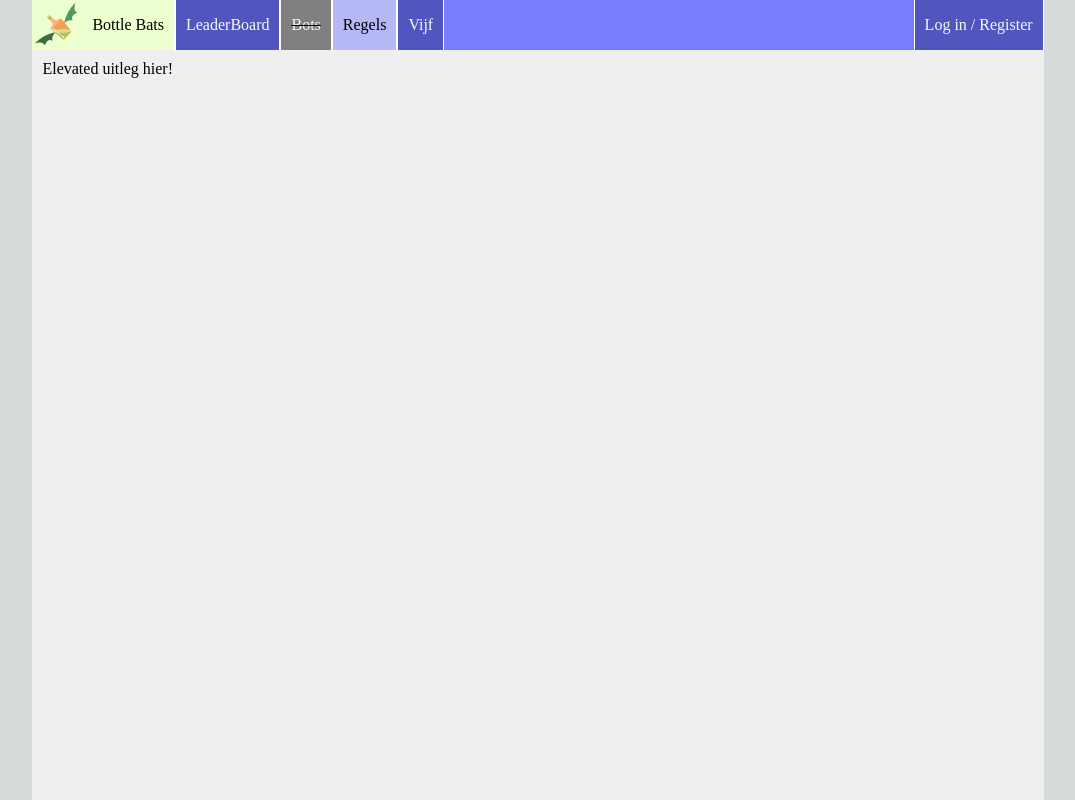
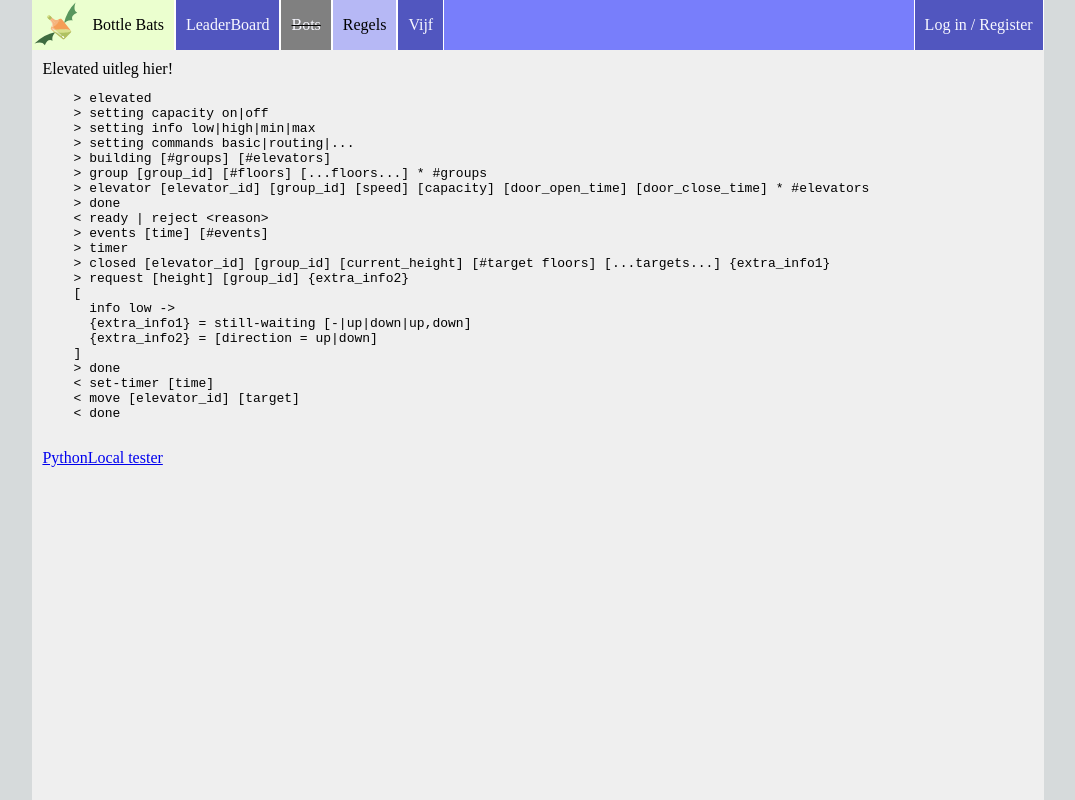
Before and after one commit to davidot/BottleBats, a Vue app in the folder site/: page /rules in a window 1280 px wide. Shown: the whole page, without its empty margins (102-1177 px from the left). Built offline with nearby package versions, Linux system fonts and the light colour scheme; no server answers.

Commit message:
Site: Use new endpoints and add basic explanation

```diff
--- a/site/src/components/elevated/BotInfo.vue
+++ b/site/src/components/elevated/BotInfo.vue
@@ -68,80 +68,7 @@ export default {
       if (!this.bot || this.bot.id == null)
         return;
 
-      // setTimeout(() => {
-      //   if (this.bot.id === 2) {
-      //     this.cases = [
-      //       {
-      //         id: 23,
-      //         name: "case 11",
-      //         success: true,
-      //         result: {
-      //           "avg-wait": 28.297398,
-      //           "avg-travel": 32.378563,
-      //           "max-wait": 177,
-      //           "max-travel": 222,
-      //           power: 45264,
-      //           "total-time": 50050
-      //         },
-      //         status: "done",
-      //       },
-      //       {
-      //         id: 22,
-      //         name: 'case 22',
-      //         success: false,
-      //         result: 'something something\n    something something',
-      //       },
-      //       {
-      //         id: 24,
-      //         name: 'case 23',
-      //         running: true,
-      //         result: 'something something\n    something something',
-      //       },
-      //       {
-      //         id: 29,
-      //         name: "case 123",
-      //         success: true,
-      //         result: {
-      //           "avg-wait": 28.297398,
-      //           "avg-travel": 32.378563,
-      //           "max-wait": 177,
-      //           "max-travel": 222,
-      //           power: 45264,
-      //           "total-time": 50050
-      //         },
-      //         status: "done",
-      //       },
-      //       {
-      //         id: 30,
-      //         name: 'case 23',
-      //         running: true,
-      //         result: 'something something\n    something something',
-      //       },
-      //       {
-      //         id: 26,
-      //         name: "case 1125",
-      //         success: true,
-      //         result: {
-      //           "avg-wait": 28.297398,
-      //           "avg-travel": 32.378563,
-      //           "max-wait": 177,
-      //           "max-travel": 222,
-      //           power: 45264,
-      //           "total-time": 50050
-      //         },
-      //         status: "done",
-      //       },
-      //       {
-      //         id: 34,
-      //         name: 'case 23',
-      //         running: true,
-      //         result: 'something something\n    something something',
-      //       },
-      //     ];
-      //   }
-      // }, 250);
-
-      endpoint.get('/elevated/bot-cases/' + this.bot.botId)
+      endpoint.get('/elevated/bot-cases/' + this.bot.id)
         .then((val) => {
           this.cases = val.data;
         })
--- a/site/src/views/elevated/BotView.vue
+++ b/site/src/views/elevated/BotView.vue
@@ -26,15 +26,15 @@ export default {
   },
   inject: ["userDetails"],
   mounted() {
-    // this.botUpdateInterval = setInterval(() => this.updateBots(), 15000);
-    // this.updateBots();
-
-    setTimeout(() => {
-      this.bots = [
-        {id: 2, name: 'bot 2', running: true, status: 'false'},
-        {id: 3, name: 'bot 3', running: false, status: 'disabled'},
-      ];
-    }, 500);
+    this.botUpdateInterval = setInterval(() => this.updateBots(), 15000);
+    this.updateBots();
+    //
+    // setTimeout(() => {
+    //   this.bots = [
+    //     {id: 2, name: 'bot 2', running: true, status: 'false'},
+    //     {id: 3, name: 'bot 3', running: false, status: 'disabled'},
+    //   ];
+    // }, 500);
 
 
   },
--- a/site/src/views/elevated/ExplainView.vue
+++ b/site/src/views/elevated/ExplainView.vue
@@ -1,5 +1,32 @@
 <template>
   Elevated uitleg hier!
+  <pre>
+    &gt; elevated
+    &gt; setting capacity on|off
+    &gt; setting info low|high|min|max
+    &gt; setting commands basic|routing|...
+    &gt; building [#groups] [#elevators]
+    &gt; group [group_id] [#floors] [...floors...] * #groups
+    &gt; elevator [elevator_id] [group_id] [speed] [capacity] [door_open_time] [door_close_time] * #elevators
+    &gt; done
+    &lt; ready | reject &lt;reason&gt;
+    &gt; events [time] [#events]
+    &gt; timer
+    &gt; closed [elevator_id] [group_id] [current_height] [#target floors] [...targets...] {extra_info1}
+    &gt; request [height] [group_id] {extra_info2}
+    [
+      info low ->
+      {extra_info1} = still-waiting [-|up|down|up,down]
+      {extra_info2} = [direction = up|down]
+    ]
+    &gt; done
+    &lt; set-timer [time]
+    &lt; move [elevator_id] [target]
+    &lt; done
+  </pre>
+
+  <a href="elevated-examples/random_travel.py" download>Python</a>
+  <a href="elevated-examples/elevated-tester.exe" download>Local tester</a>
 </template>
 
 <script>
--- a/site/src/views/elevated/LeaderboardView.vue
+++ b/site/src/views/elevated/LeaderboardView.vue
@@ -1,10 +1,10 @@
 <template>
   <div class="leaderboard-holder">
-    <div v-if="connectionLost" style="color: red; position: relative; top: 0; width: 100%; text-align: center;">
+    <div style="transition: top 1s ease; color: red; position: relative; width: 100%; text-align: center; float: left;" :style="{top: connectionLost ? '0' : '-40px'}" >
       Connection to server lost!
     </div>
     <span v-if="results === null">Loading...</span>
-    <span v-else-if="!results.cases || Object.keys(results.bots).length === 0">No data</span>
+    <span v-else-if="!results.cases || Object.keys(results.bots || {}).length === 0">No data</span>
     <table v-else>
       <thead class="case-names">
         <tr>
@@ -86,12 +86,12 @@ export default {
       clearInterval(this.dataInterval);
   },
   mounted() {
-    // this.dataInterval = setInterval(() => this.getData(), 1000);
-    // this.getData();
+    this.dataInterval = setInterval(() => this.getData(), 1000);
+    this.getData();
 
-    setTimeout(() => {
-      this.results = raw_data;
-    }, 1500);
+    // setTimeout(() => {
+    //   this.results = raw_data;
+    // }, 1500);
 
   },
   data() {
--- a/site/src/views/vijf/ExplainView.vue
+++ b/site/src/views/vijf/ExplainView.vue
@@ -158,10 +158,10 @@
       Code voorbeelden en tools
     </h3>
     <ul>
-      <li><a href="examples/example.java" download>Java</a></li>
-      <li><a href="examples/example.py" download>Python</a></li>
-      <li><a href="examples/example.cpp" download>C++</a></li>
-      <li><a href="examples/test-vijf.exe" download>Test programma</a></li>
+      <li><a href="vijf-examples/example.java" download>Java</a></li>
+      <li><a href="vijf-examples/example.py" download>Python</a></li>
+      <li><a href="vijf-examples/example.cpp" download>C++</a></li>
+      <li><a href="vijf-examples/test-vijf.exe" download>Test programma</a></li>
     </ul>
 
     <h3>
```
